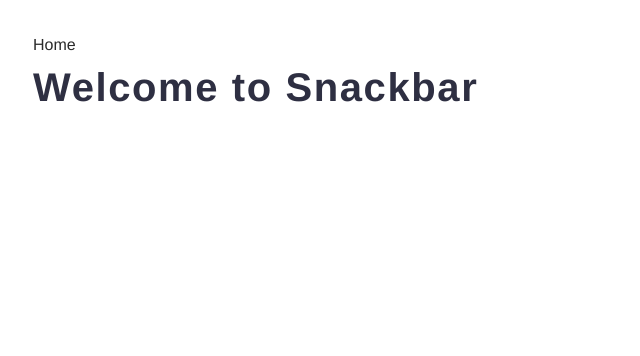
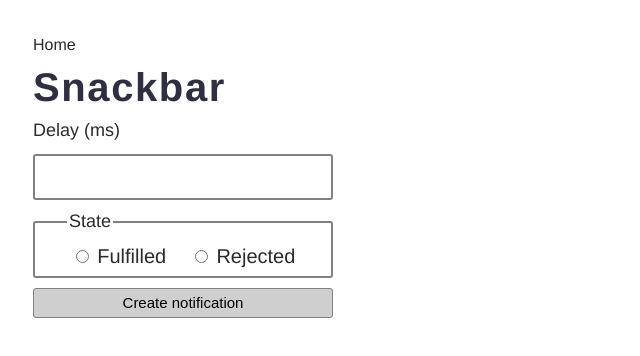
Before and after one commit to OlesyaLo/goit-js-hw-10, a website built with Vite: page src/2-snackbar.html in a window 1280 px wide. Shown: the whole page, without its empty margins (0-640 px from the left). Built offline with nearby package versions, Linux system fonts and the light colour scheme.

Commit message:
2-snackbar done

```diff
--- a/src/2-snackbar.html
+++ b/src/2-snackbar.html
@@ -10,8 +10,32 @@
   <body>
     <section>
       <a href="./index.html">Home</a>
-      <h1>Welcome to Snackbar</h1>
+      <h1>Snackbar</h1>
     </section>
+
+    <form class="form">
+      <label class="delay-form">
+        Delay (ms)
+        <input class="delay-input" type="number" name="delay" required />
+      </label>
+
+      <fieldset class="state-field">
+        <legend>State</legend>
+        <div class="state-container">
+          <label>
+            <input type="radio" name="state" value="fulfilled" required />
+            Fulfilled
+          </label>
+          <label>
+            <input type="radio" name="state" value="rejected" required />
+            Rejected
+          </label>
+        </div>
+      </fieldset>
+
+      <button class="btn-snackbar" type="submit">Create notification</button>
+    </form>
+
     <script type="module" src="./js/2-snackbar.js"></script>
   </body>
 </html>
--- a/src/css/styles.css
+++ b/src/css/styles.css
@@ -82,7 +82,7 @@ h1 {
   color: #7b7a7a;
 }
 
-input#datetime-picker {
+#datetime-picker {
   border: 1px solid #808080;
   border-radius: 4px;
   width: 272px;
@@ -95,7 +95,56 @@ input#datetime-picker {
   background-color: #fff;
 }
 
-input#datetime-picker.btn-timer:disabled {
+#datetime-picker:disabled {
   background-color: #cfcfcf;
   color: #7b7a7a;
 }
+
+.form {
+  display: flex;
+  flex-direction: column;
+  width: 300px;
+}
+
+.delay-form {
+  display: flex;
+  flex-direction: column;
+  gap: 10px;
+  font-size: 18px;
+}
+
+.delay-input {
+  height: 40px;
+  border: 2px solid #808080;
+  border-radius: 3px;
+}
+
+.state-field {
+  height: 50px;
+  border-style: none;
+  border: 2px solid #808080;
+  border-radius: 3px;
+
+  margin: 8px 0 10px 0;
+}
+
+legend {
+  font-size: 18px;
+  margin-left: 20px;
+}
+
+.state-container {
+  display: flex;
+  justify-content: space-evenly;
+  align-items: center;
+  font-size: 20px;
+}
+
+.btn-snackbar {
+  height: 30px;
+  border: 0;
+  background-color: #cfcfcf;
+  border-radius: 3px;
+  border: 1px solid #808080;
+  font-size: 15px;
+}
--- a/src/js/2-snackbar.js
+++ b/src/js/2-snackbar.js
@@ -0,0 +1,41 @@
+// Описаний у документації
+import iziToast from 'izitoast';
+// Додатковий імпорт стилів
+import 'izitoast/dist/css/iziToast.min.css';
+
+const form = document.querySelector('.form');
+
+form.addEventListener('submit', OnSubmit);
+
+function OnSubmit(event) {
+  event.preventDefault();
+
+  const ms = event.currentTarget.elements.delay.value;
+  const stateStatus = event.currentTarget.elements.state.value;
+
+  const promise = new Promise((resolve, reject) => {
+    setTimeout(() => {
+      if (stateStatus === 'fulfilled') {
+        resolve(ms);
+      } else {
+        reject(ms);
+      }
+    }, ms);
+  });
+
+  promise
+    .then(ms => {
+      showNotification(`✅ Fulfilled promise in ${ms} ms`, '#59a10d', '#fff');
+    })
+    .catch(ms => {
+      showNotification(`❌ Rejected promise in ${ms} ms`, '#ef4040', '#fff');
+    });
+}
+
+function showNotification(message, backgroundColor, messageColor) {
+  iziToast.show({
+    message: message,
+    backgroundColor: backgroundColor,
+    messageColor: messageColor,
+  });
+}
```
